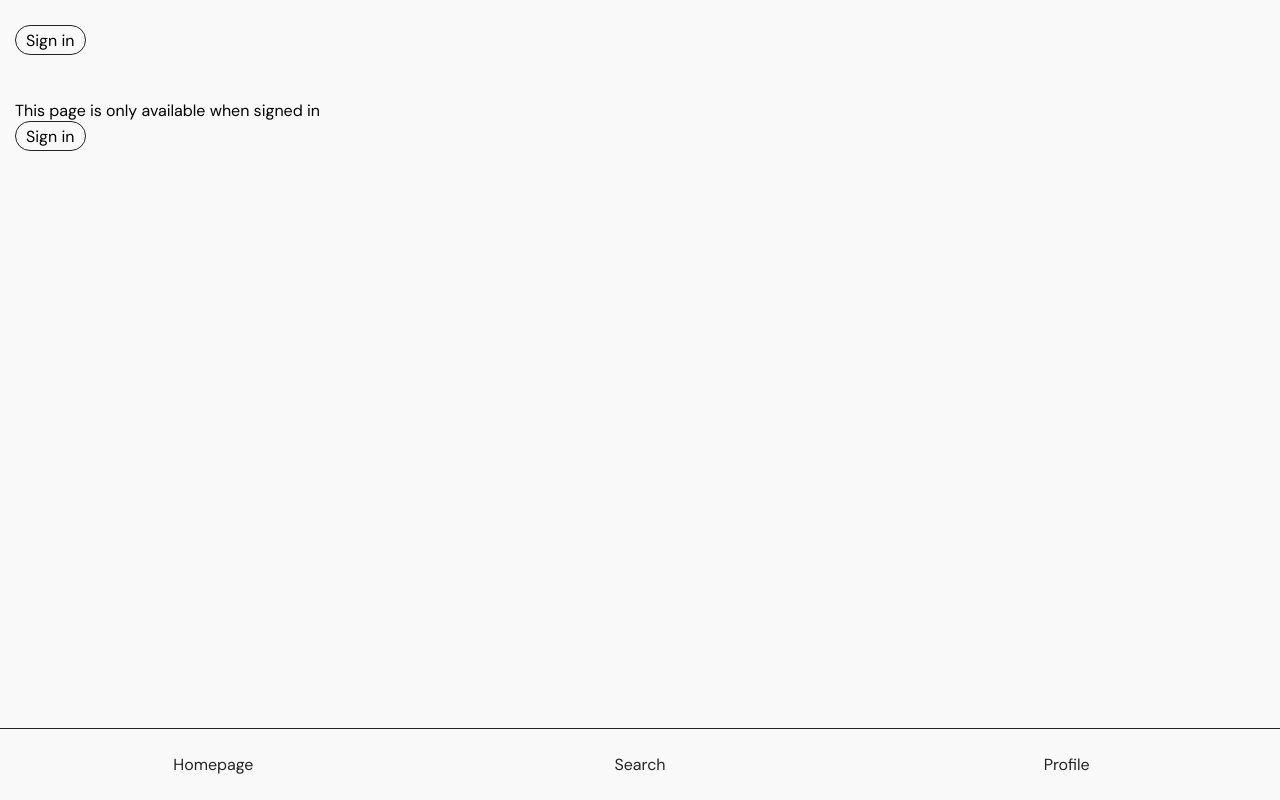
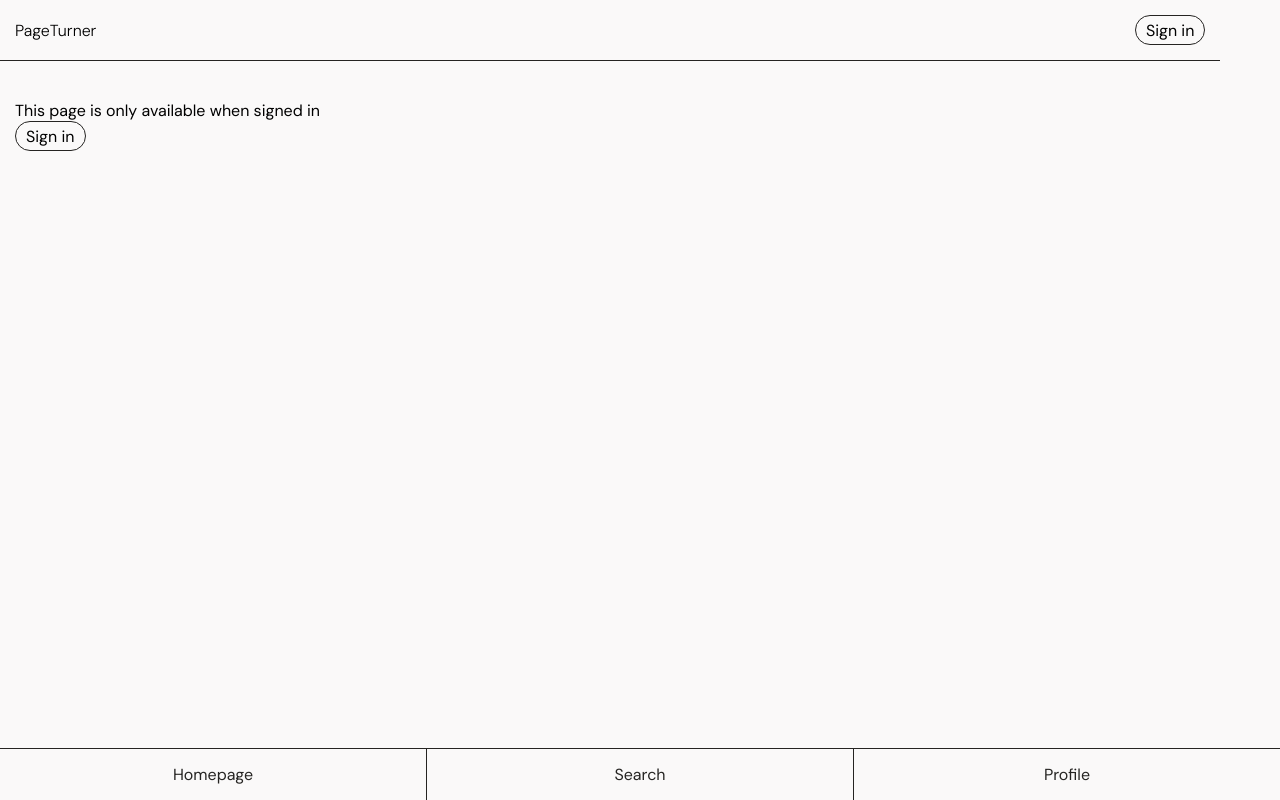
Before and after one commit to emilyraspe/Bookapp, a Next.js app: page /profile in a window 1280 px wide. Built offline with nearby package versions, Linux system fonts and the light colour scheme; no server answers.

Commit message:
header, nav, profile

```diff
--- a/components/Books/Books.js
+++ b/components/Books/Books.js
@@ -3,7 +3,7 @@ import Link from "next/link";
 
 export default function Books({ books }) {
   if (!books || books.length === 0) {
-    return <p>No books found. Please serach for book</p>;
+    return;
   }
   console.log(books);
 
--- a/components/BookshelfForm/BookshelfForm.js
+++ b/components/BookshelfForm/BookshelfForm.js
@@ -41,7 +41,9 @@ export default function BookshelfForm() {
     <>
       <div>
         <h2>Bookshelves</h2>
-
+        <a href="/markedasread" className="bookshelflist-link">
+          <p className="bookshelflist-item">Read books</p>
+        </a>
         {session?.user.userId && data ? (
           <BookshelfList data={data} session={session} />
         ) : (
--- a/components/Header/Header.css
+++ b/components/Header/Header.css
@@ -6,9 +6,10 @@
   justify-content: space-between;
   background-color: var(--color-white);
   align-items: center;
-  padding: 25px 15px;
+  padding: 15px 15px;
   position: fixed;
-  width: 100%;
+  width: 93%;
+  border-bottom: 1px solid var(--color-black);
 }
 
 .login-text {
--- a/components/Header/Header.js
+++ b/components/Header/Header.js
@@ -5,6 +5,7 @@ export default function Header() {
   if (session) {
     return (
       <header className="header">
+        <p>PageTurner</p>
         <button className="login-out-button" onClick={() => signOut()}>
           Sign out
         </button>
@@ -13,6 +14,7 @@ export default function Header() {
   }
   return (
     <header className="header">
+      <p>PageTurner</p>
       <button className="login-out-button" onClick={() => signIn()}>
         Sign in
       </button>
--- a/components/Navigation/Navigation.css
+++ b/components/Navigation/Navigation.css
@@ -13,10 +13,15 @@
 
 .nav--button {
   width: 33.3%;
-  padding: 25px;
+  padding: 15px;
   border: none;
+  border-left: 1px solid var(--color-black);
   background: none;
   text-align: center;
   font-size: 16px;
   font-weight: 400;
 }
+
+.nav--element-left {
+  border: none;
+}
--- a/components/Navigation/Navigation.js
+++ b/components/Navigation/Navigation.js
@@ -6,7 +6,7 @@ export default function Navigation() {
   return (
     <>
       <nav className="nav">
-        <Link href="/" className="nav--element nav--button">
+        <Link href="/" className="nav--element nav--button nav--element-left">
           Homepage
         </Link>
 
--- a/components/Profile/Profile.css
+++ b/components/Profile/Profile.css
@@ -1,18 +1,18 @@
 .profile-container {
   display: flex;
   flex-direction: row;
-  gap: 45px;
+  gap: 25px;
   align-items: center;
   margin-bottom: 50px;
 }
 
 .profile-img {
-  width: 100px;
-  height: 100px;
+  width: 80px;
+  height: 80px;
   border-radius: 50px;
   background-color: var(--color-blacks);
 }
 
 .profile-name {
-  font-size: 44px;
+  font-size: 28px;
 }
--- a/components/Profile/Profile.js
+++ b/components/Profile/Profile.js
@@ -25,9 +25,9 @@ export default function Profile({ session }) {
           <img src={session.user.image} className="profile-img" />
         </div>
         <div className="profile-overview">
-          <h1 className="profile-name">{session.user.name}</h1>
+          <p className="profile-name">{session.user.name}</p>
           <Link href="/markedasread">
-            You read {booksReadNumber} Books. See all ⭢
+            <p className="tagline">You read {booksReadNumber} Books </p>
           </Link>
         </div>
       </div>
--- a/pages/app.css
+++ b/pages/app.css
@@ -62,7 +62,7 @@ h2,
 h3,
 h4 {
   font-family: var(--font-sanSerif);
-  font-weight: 600;
+  font-weight: 400;
 }
 
 p {
--- a/pages/index.css
+++ b/pages/index.css
@@ -1 +1,9 @@
 @import url("./app.css");
+
+.pageturner {
+  /*   -webkit-text-stroke-width: 1px;
+  -webkit-text-fill-color: white; */
+  font-size: 62px;
+  font-weight: 600;
+  padding-bottom: 10px;
+}
--- a/pages/index.js
+++ b/pages/index.js
@@ -44,11 +44,11 @@ export default function Home() {
   return (
     <>
       <Head>
-        <title>Pageturner</title>
+        <title>PageTurner</title>
         <meta name="viewport" content="width=device-width, initial-scale=1" />
       </Head>
 
-      <h1>Pageturner</h1>
+      <h1 className="pageturner">PageTurner</h1>
       <h2>
         Discover your next favourite Book <a href="#bestseller">ↆ</a>
       </h2>
```
Also changed, not shown: components/Recommendations/Recommendations.js (+9 -8 lines).
